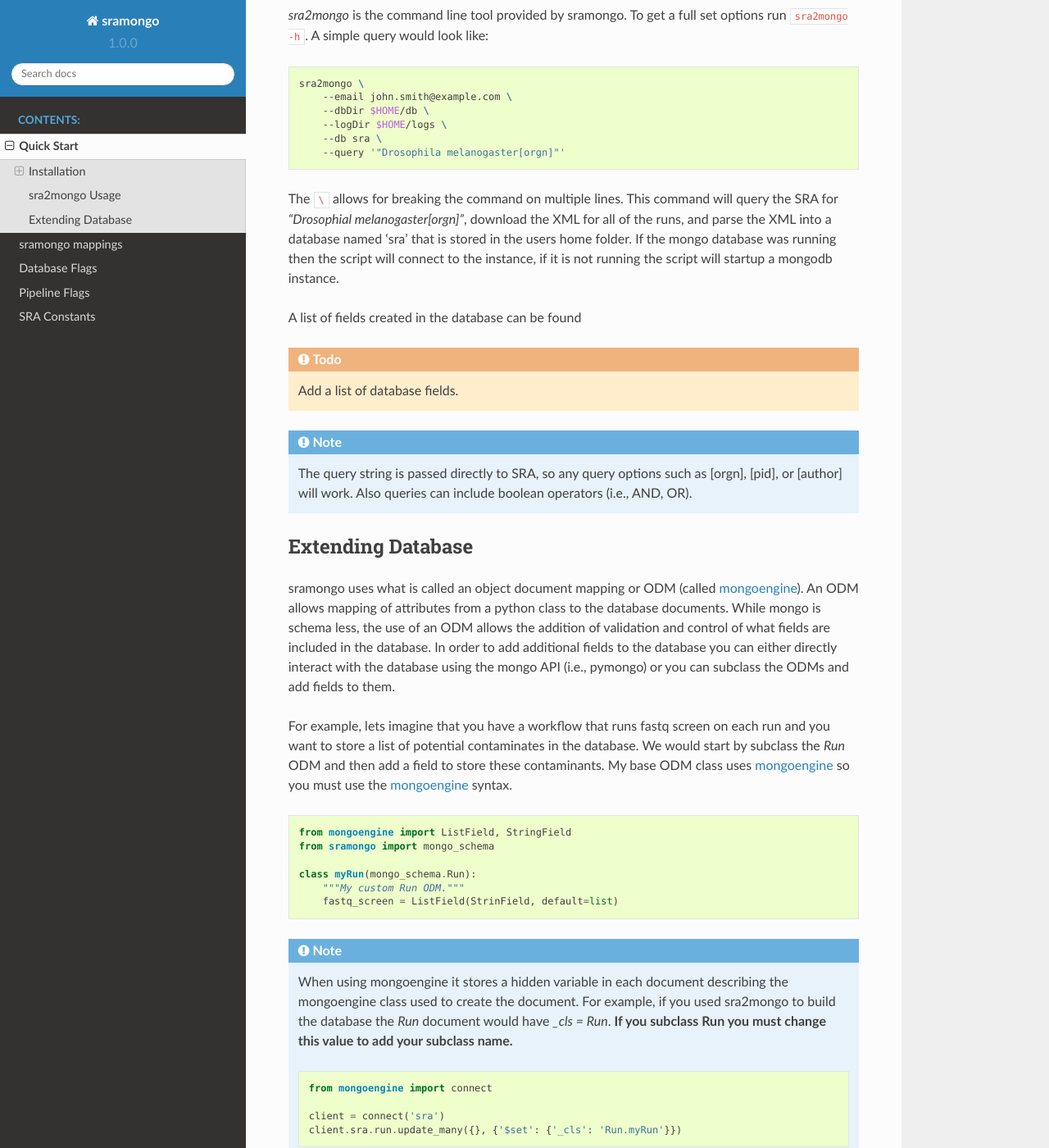
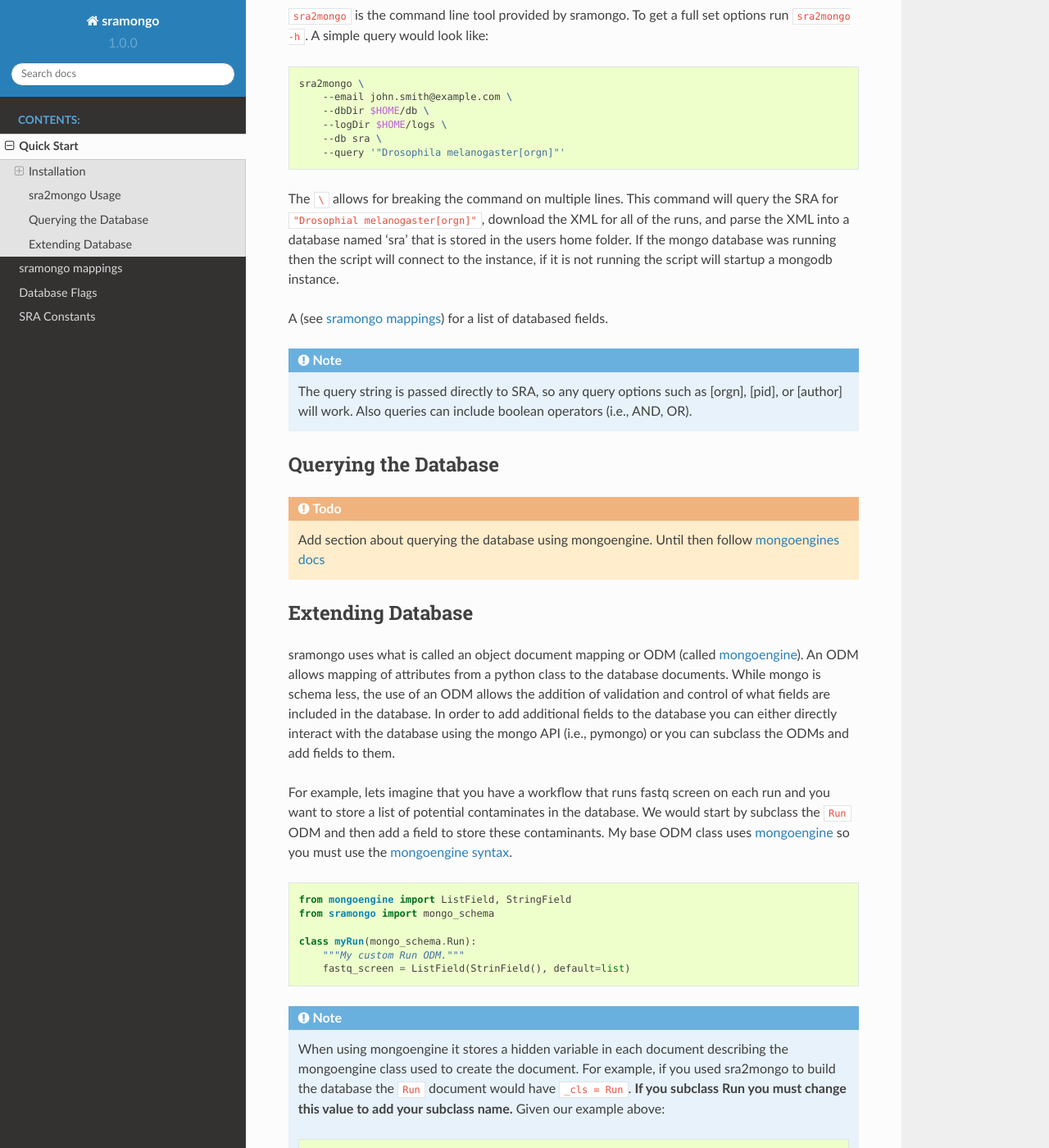
Before and after one commit to jfear/sramongo, a Sphinx documentation site: the page built from docs/quickStart.rst, in a window 1280 px wide and 1400 px high, scrolled down 600 px. Shown: the whole window at 82% size. Built offline with Sphinx 7.4.7 and the Read the Docs theme 2.0.0, drawn with Linux system fonts in a browser that asks for light colours.

Commit message:
update docs.

```diff
--- a/docs/quickStart.rst
+++ b/docs/quickStart.rst
@@ -27,7 +27,7 @@ run:
 sra2mongo Usage
 ---------------
 
-`sra2mongo` is the command line tool provided by sramongo. To get a full set
+``sra2mongo`` is the command line tool provided by sramongo. To get a full set
 options run ``sra2mongo -h``. A simple query would look like:
 
 .. code:: bash
@@ -40,22 +40,25 @@ options run ``sra2mongo -h``. A simple query would look like:
        --query '"Drosophila melanogaster[orgn]"'
 
 The ``\`` allows for breaking the command on multiple lines. This command will
-query the SRA for `"Drosophial melanogaster[orgn]"`, download the XML for all of
-the runs, and parse the XML into a database named 'sra' that is stored in the
+query the SRA for ``"Drosophial melanogaster[orgn]"``, download the XML for all
+of the runs, and parse the XML into a database named 'sra' that is stored in the
 users home folder. If the mongo database was running then the script will
 connect to the instance, if it is not running the script will startup a mongodb
 instance.
 
-A list of fields created in the database can be found
-
-.. todo::
-    Add a list of database fields.
+A (see :ref:`dbFields`) for a list of databased fields.
 
 .. note::
     The query string is passed directly to SRA, so any query options such as
     [orgn], [pid], or [author] will work. Also queries can include boolean
     operators (i.e., AND, OR).
 
+Querying the Database
+---------------------
+
+.. todo::
+    Add section about querying the database using mongoengine. Until then follow
+    `mongoengines docs <http://docs.mongoengine.org/guide/querying.html>`__
 
 Extending Database
 ------------------
@@ -70,9 +73,9 @@ subclass the ODMs and add fields to them.
 
 For example, lets imagine that you have a workflow that runs fastq screen on
 each run and you want to store a list of potential contaminates in the database.
-We would start by subclass the `Run` ODM and then add a field to store these
+We would start by subclass the ``Run`` ODM and then add a field to store these
 contaminants. My base ODM class uses mongoengine_ so you must use the
-mongoengine_ syntax.
+`mongoengine syntax <http://docs.mongoengine.org/guide/defining-documents.html>`__.
 
 .. code:: python
 
@@ -81,14 +84,14 @@ mongoengine_ syntax.
 
    class myRun(mongo_schema.Run):
        """My custom Run ODM."""
-       fastq_screen = ListField(StrinField, default=list)
+       fastq_screen = ListField(StrinField(), default=list)
 
 .. note::
     When using mongoengine it stores a hidden variable in each document
     describing the mongoengine class used to create the document. For example,
-    if you used sra2mongo to build the database the `Run` document would have
-    `_cls = Run`. **If you subclass Run you must change this value to add your
-    subclass name.**
+    if you used sra2mongo to build the database the ``Run`` document would have
+    ``_cls = Run``. **If you subclass Run you must change this value to add your
+    subclass name.** Given our example above:
 
     .. code:: python
 
--- a/docs/sramongoODM.rst
+++ b/docs/sramongoODM.rst
@@ -1,3 +1,5 @@
+.. _dbFields:
+
 =================
 sramongo mappings
 =================
```
Also changed, not shown: docs/flags.rst (+6 -17 lines), docs/index.rst (+8 -8 lines).
